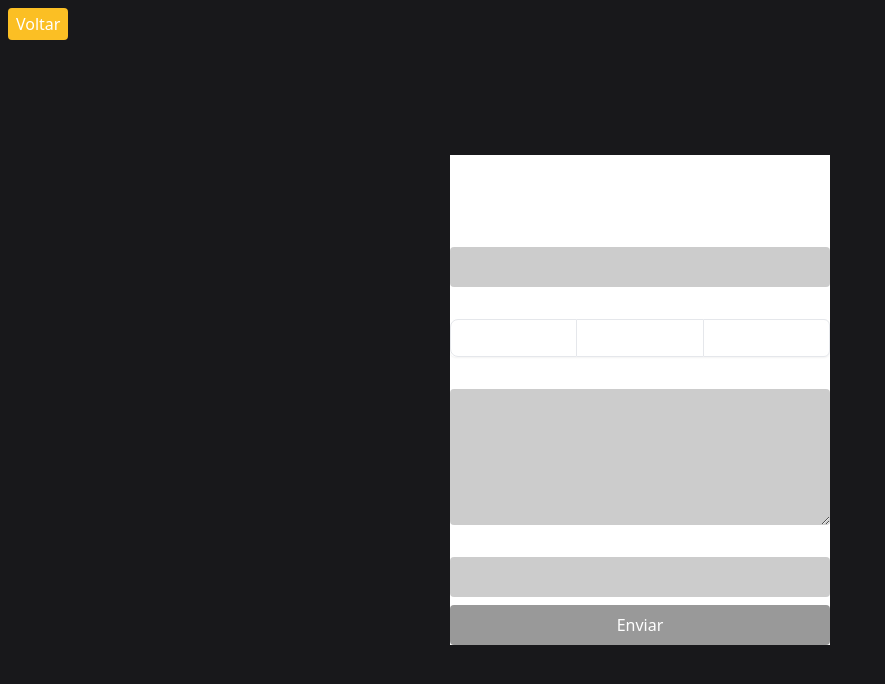
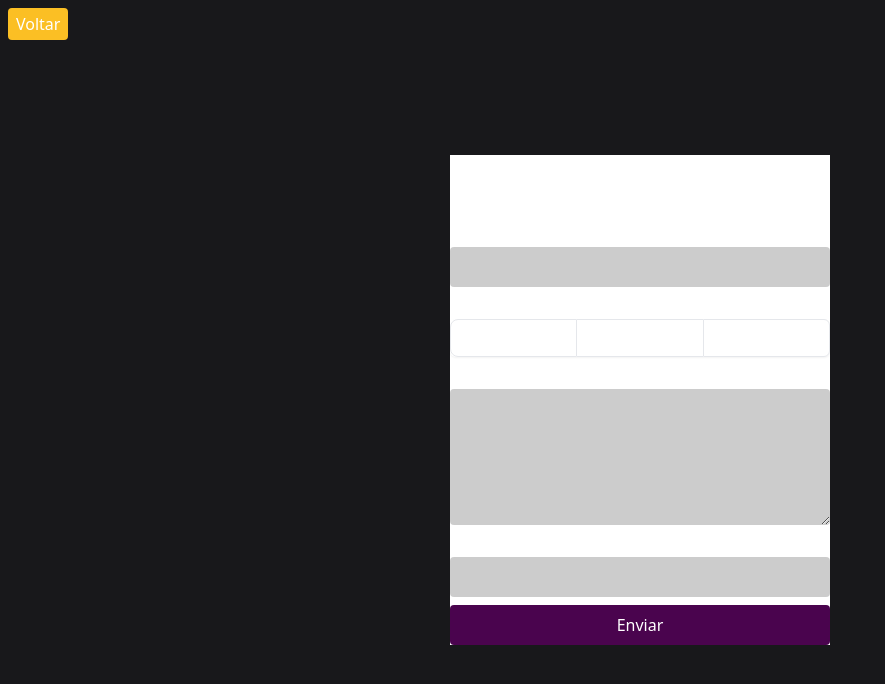
Before and after one commit to Lucassimaog6/PIT, a React (Vite) app in the folder FrontEnd/: page /project/new in a window 1280 px wide. Shown: the top 684 px of the page, without its empty margins (0-885 px from the left). Built offline with nearby package versions, Linux system fonts and the light colour scheme.

Commit message:
Update index.jsx

```diff
--- a/FrontEnd/src/Pages/Project/index.jsx
+++ b/FrontEnd/src/Pages/Project/index.jsx
@@ -117,7 +117,7 @@ export default function Project() {
 				</label>
 
 				<button
-					className='w-full p-2 bg-black/40 rounded'
+					className='w-full p-2 bg-black/40 rounded bg-fuchsia-950'
 					onClick={handleNewProject}
 				>
 					Enviar
```
